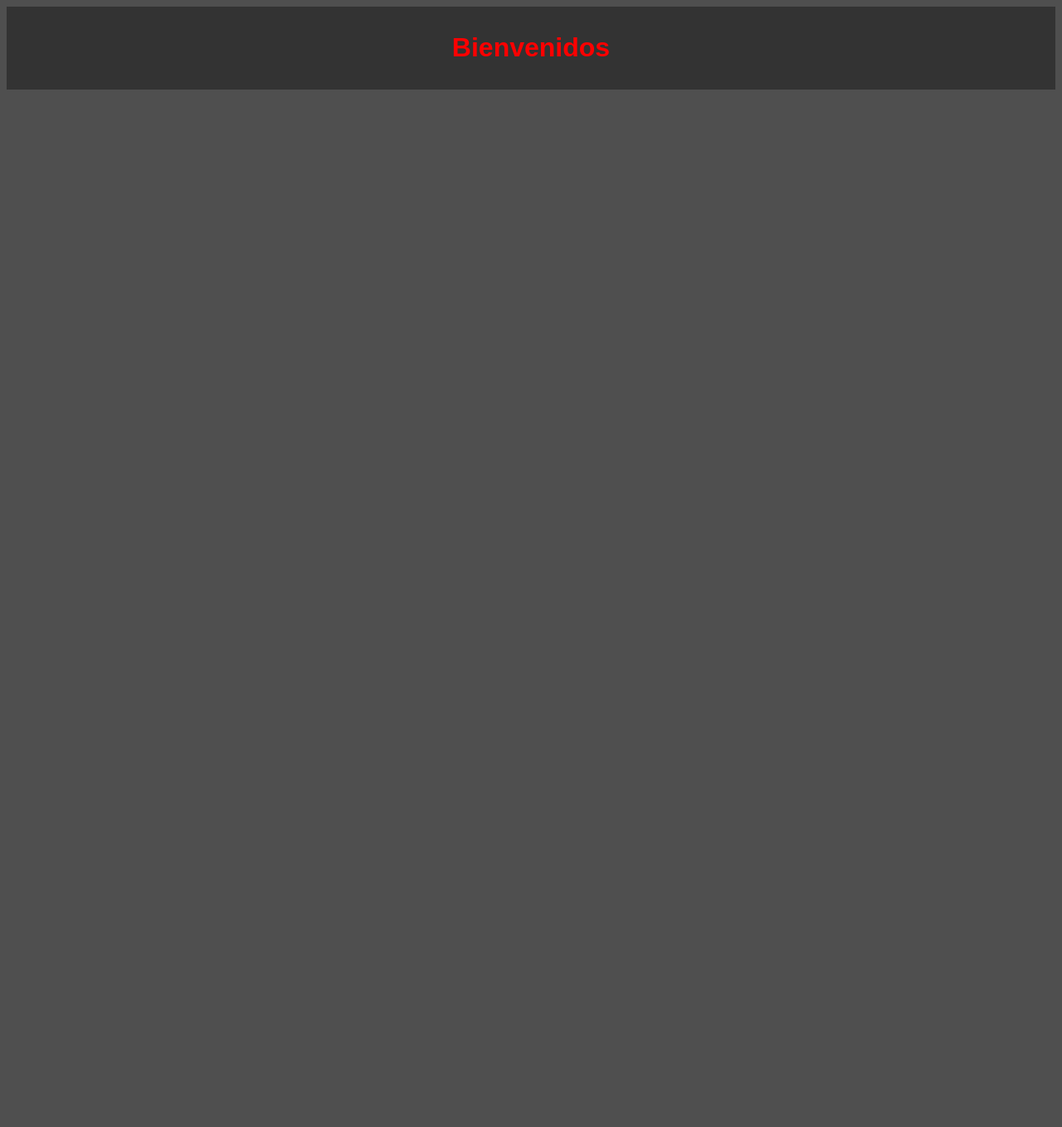
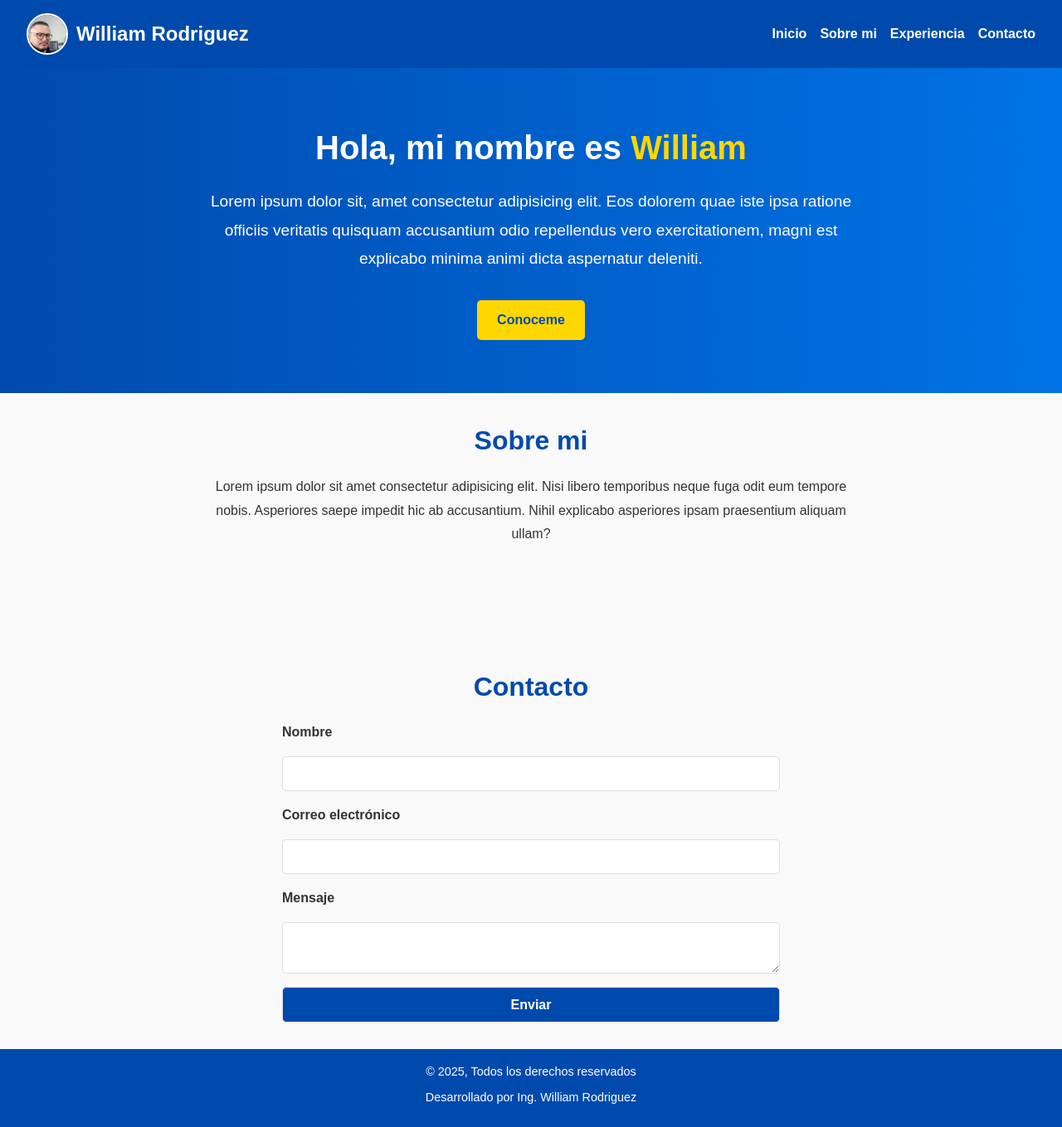
Before and after one commit to William0814/Meine_CV, a Django app: page / in a window 1280 px wide. Shown: the whole page at 83% size. Before the commit the page ends 108 px from the top, so only its background shows below. Run offline with Django 5.2, Linux system fonts and the light colour scheme.

Commit message:
layout and styles almost finished

```diff
--- a/meine_cv/settings.py
+++ b/meine_cv/settings.py
@@ -117,7 +117,7 @@ USE_TZ = True
 # https://docs.djangoproject.com/en/5.1/howto/static-files/
 
 STATIC_URL = "/static/"
-STATICFILES_DIRS = [BASE_DIR / "static",]
+STATIC_ROOT = BASE_DIR / 'staticfiles'
 
 
 # Default primary key field type
--- a/portafolio/static/portafolio/styles.css
+++ b/portafolio/static/portafolio/styles.css
@@ -1,22 +1,173 @@
+/* Reset de estilos básicos */
+body,
+h1,
+h2,
+h3,
+p,
+ul,
+li,
+a,
+img,
+form,
+input,
+textarea,
+button {
+  margin: 0;
+  padding: 0;
+  box-sizing: border-box;
+}
+
 body {
-  font-family: Arial, sans-serif;
-  background-color: #4f4f4f;
+  font-family: "Arial", sans-serif;
+  line-height: 1.6;
   color: #333;
+  background-color: #f9f9f9;
 }
+
+/* Encabezado */
 header {
-  background-color: #333;
-  color: black;
-  padding: 10px;
+  background-color: #004aad;
+  color: #fff;
+  padding: 1rem 2rem;
+}
+
+.navbar {
+  display: flex;
+  justify-content: space-between;
+  align-items: center;
+}
+
+.logo {
+  display: flex;
+  align-items: center;
+}
+
+.logo h1 {
+  margin-left: 10px;
+  font-size: 1.5rem;
+}
+
+.logo img {
+  width: 50px;
+  height: 50px;
+  border-radius: 50%;
+  border: 2px solid #fff;
+}
+
+.navbar ul {
+  list-style: none;
+  display: flex;
+  gap: 1rem;
+}
+
+.navbar ul li a {
+  color: #fff;
+  text-decoration: none;
+  font-weight: bold;
+}
+
+.navbar ul li a:hover {
+  text-decoration: underline;
+}
+
+/* Hero Section */
+.hero {
+  text-align: center;
+  background: linear-gradient(to right, #004aad, #0073e6);
+  color: #fff;
+  padding: 4rem 2rem;
+}
+
+.hero h1 {
+  font-size: 2.5rem;
+  margin-bottom: 1rem;
+}
+
+.hero h1 span {
+  color: #ffd700;
+}
+
+.hero p {
+  margin-bottom: 2rem;
+  font-size: 1.2rem;
+}
+
+.hero a {
+  display: inline-block;
+  padding: 0.7rem 1.5rem;
+  background: #ffd700;
+  color: #004aad;
+  text-decoration: none;
+  font-weight: bold;
+  border-radius: 5px;
+  transition: background 0.3s ease;
+}
+
+.hero a:hover {
+  background: #ffbf00;
+}
+
+/* Sección "Sobre mí" */
+section {
+  padding: 2rem;
+}
+
+section h2 {
+  font-size: 2rem;
+  margin-bottom: 1rem;
+  color: #004aad;
   text-align: center;
 }
 
-main {
-  padding: 20px;
+section p {
+  max-width: 800px;
+  margin: 0 auto 1rem auto;
+  text-align: center;
+  line-height: 1.8;
 }
-h1 {
-  font-size: 2rem;
-  color: red;
+
+/* Formulario de contacto */
+form {
+  max-width: 600px;
+  margin: 0 auto;
+  display: flex;
+  flex-direction: column;
+  gap: 1rem;
 }
-section {
-  margin-bottom: 20px;
+
+form label {
+  font-weight: bold;
 }
+
+form input,
+form textarea,
+form button {
+  padding: 0.7rem;
+  border: 1px solid #ddd;
+  border-radius: 5px;
+  font-size: 1rem;
+}
+
+form button {
+  background-color: #004aad;
+  color: #fff;
+  font-weight: bold;
+  cursor: pointer;
+}
+
+form button:hover {
+  background-color: #00387a;
+}
+
+/* Footer */
+footer {
+  text-align: center;
+  background: #004aad;
+  color: #fff;
+  padding: 1rem 0;
+  font-size: 0.9rem;
+}
+
+footer p {
+  margin-bottom: 0.5rem;
+}
--- a/portafolio/templates/portafolio/home.html
+++ b/portafolio/templates/portafolio/home.html
@@ -9,7 +9,60 @@
   </head>
   <body>
     <header>
-      <h1>Bienvenidos</h1>
+      <nav class="navbar">
+        <div class="logo">
+          <img src="/static/portafolio/william.jpg" alt="William Rodriguez" class="my_picture">
+          <h1>William Rodriguez</h1>
+        </div>
+        <ul>
+          <li><a href="#inicio">Inicio</a></li>
+          <li><a href="#sobre-mi">Sobre mi</a></li>
+          <li><a href="#experiencia">Experiencia</a></li>
+          <li><a href="#contacto">Contacto</a></li>
+        </ul>
+      </nav>
     </header>
+    <section id="#inicio" class="hero">
+
+      <div class="hero-content">
+      <h1>Hola, mi nombre es <span>William</span></h1>
+      <p>
+        Lorem ipsum dolor sit, amet consectetur adipisicing elit. Eos dolorem
+        quae iste ipsa ratione officiis veritatis quisquam accusantium odio
+        repellendus vero exercitationem, magni est explicabo minima animi dicta
+        aspernatur deleniti.
+      </p>
+      <a href="#sobre-mi">Conoceme</a>
+    </section>
+    <section id="#Sobre-mi">
+      <h2>Sobre mi</h2>
+      <p>
+        Lorem ipsum dolor sit amet consectetur adipisicing elit. Nisi libero
+        temporibus neque fuga odit eum tempore nobis. Asperiores saepe impedit
+        hic ab accusantium. Nihil explicabo asperiores ipsam praesentium aliquam
+        ullam?
+      </p>
+    </section>
+    <section id="#experiencia">
+      <div class="experiencia-container"></div>
+    </section>
+    <section id="#contacto">
+      <h2>Contacto</h2>
+      <form action="" method="post">
+        <label for="nombre">Nombre</label>
+        <input type="text" name="nombre" id="nombre" />
+
+        <label for="email">Correo electrónico</label>
+        <input type="email" name="email" id="email" />
+
+        <label for="mensaje">Mensaje</label>
+        <textarea name="mensaje" id="mensaje"></textarea>
+        <button type="submit">Enviar</button>
+      </form>
+    </section>
+    <footer>
+      <p>&copy; 2025, Todos los derechos reservados</p>
+      <p>Desarrollado por Ing. William Rodriguez</p>
+    </footer>
   </body>
 </html>
```
Also changed, not shown: portafolio/static/portafolio/inicio.jpg (added), portafolio/static/portafolio/william.jpg (added).
